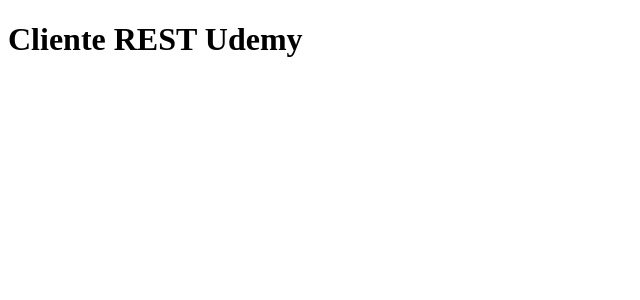
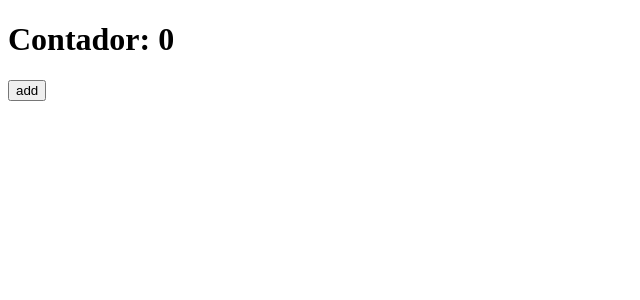
Before and after one commit to GabryelBoeira/reactjs_spring_kotlin, a React (Create React App) app in the folder client/: page / in a window 1280 px wide. Shown: the top 300 px of the page, without its empty margins (0-640 px from the left). Built offline with nearby package versions, Linux system fonts and the light colour scheme.

Commit message:
Trabalhando com conceito de estado e Imutabilidade

```diff
--- a/client/src/App.js
+++ b/client/src/App.js
@@ -1,6 +1,17 @@
-import React from "react";
+import React, { useState } from "react";
 import Header from "./Header";
 
 export default function App() {
-  return <Header title="Cliente REST Udemy" />;
+  const [counter, setCounter] = useState(0);
+
+  function increment() {
+    setCounter(counter + 1);
+  }
+
+  return (
+    <div>
+      <Header>Contador: {counter}</Header>
+      <button onClick={increment}> add </button>
+    </div>
+  );
 }
--- a/client/src/Header.js
+++ b/client/src/Header.js
@@ -1,7 +1,7 @@
 import React from "react";
 
 //utilizando props para ler objetos
-export default function Header(props) {
+function Header2(props) {
   return (
     <header>
       <h1>{props.title}</h1>
@@ -10,7 +10,7 @@
 }
 
 //Recupera valor informado dentro da tag do compomente
-function Header2({ children }) {
+export default function Header({ children }) {
   return (
     <header>
       <h1>{children}</h1>
```
